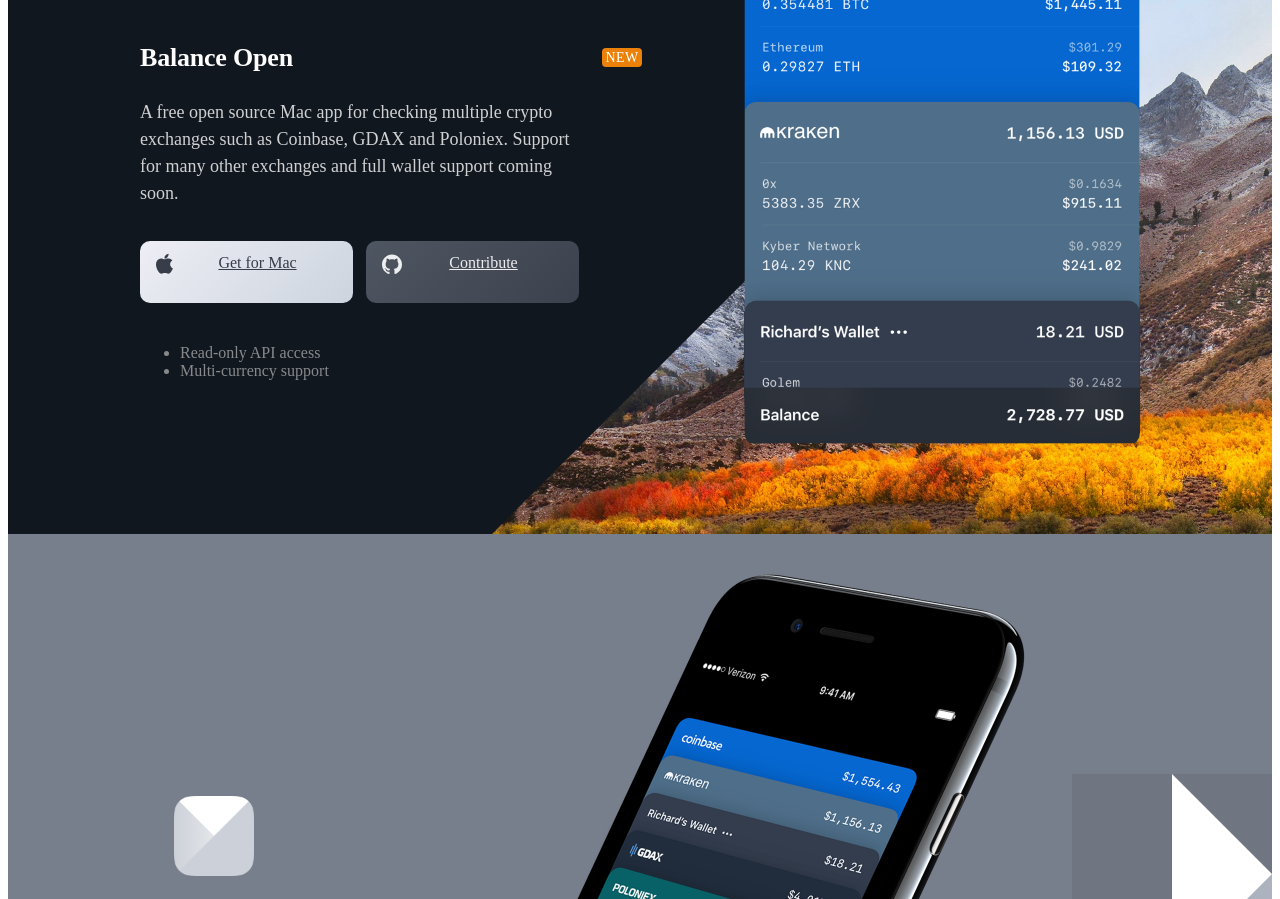
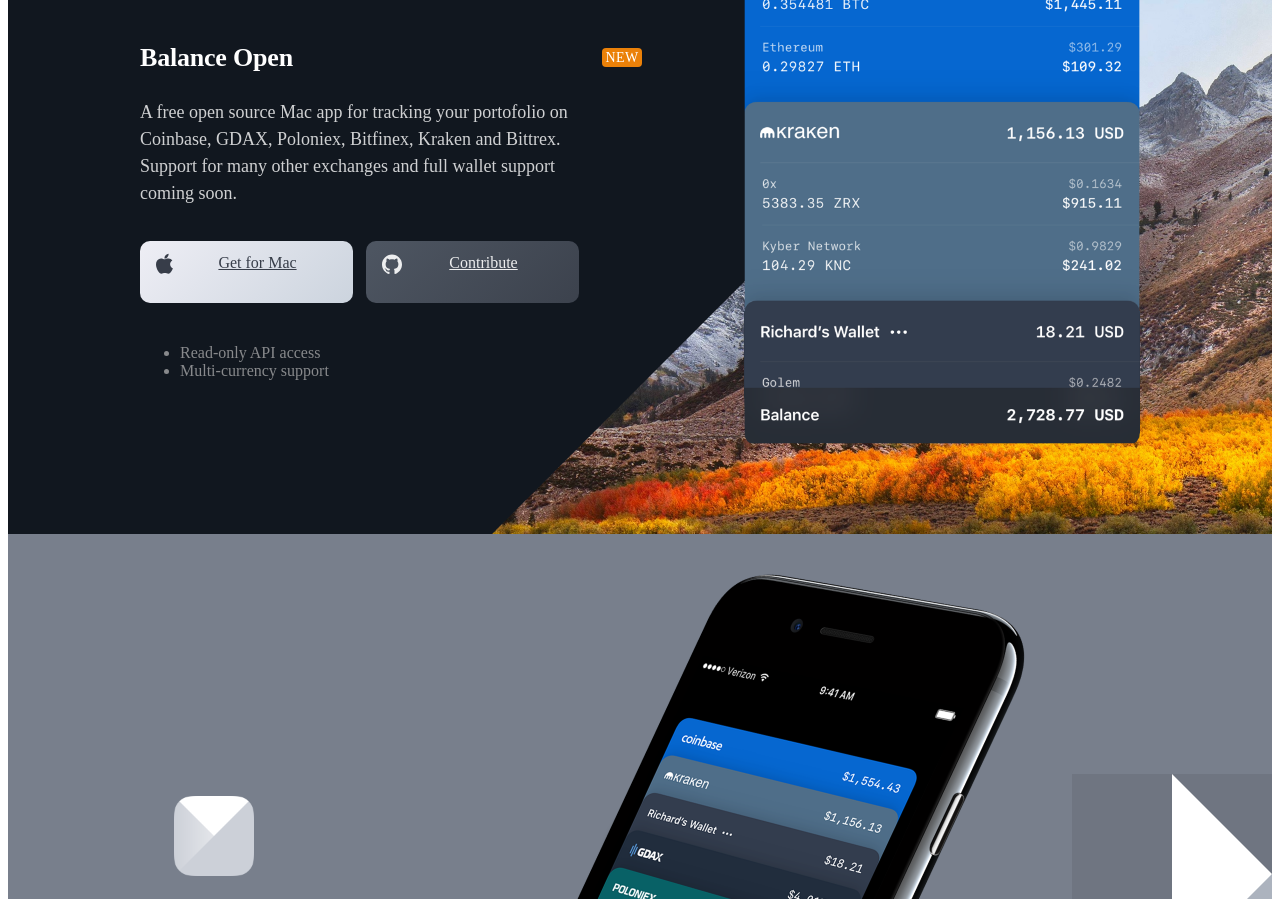
Before and after one commit to balance-io/balance-website, a Gatsby site: page / in a window 1280 px wide. Shown: the part 1894-2793 px from the top of the page. Built offline with nearby package versions, Linux system fonts and the light colour scheme; Gatsby itself is replaced by a stand-in of ours.

Commit message:
add all exchanges

```diff
--- a/src/sections/BalanceOpen.js
+++ b/src/sections/BalanceOpen.js
@@ -218,8 +218,9 @@
         <SAppIcon />
         <STitle>Balance Open</STitle>
         <p>
-          A free open source Mac app for checking multiple crypto exchanges such as Coinbase, GDAX
-          and Poloniex. Support for many other exchanges and full wallet support coming soon.
+          A free open source Mac app for tracking your portofolio on Coinbase, GDAX, Poloniex,
+          Bitfinex, Kraken and Bittrex. Support for many other exchanges and full wallet support
+          coming soon.
         </p>
         <SButtonGithub
           href="https://github.com/balancemymoney/balance-open"
```
